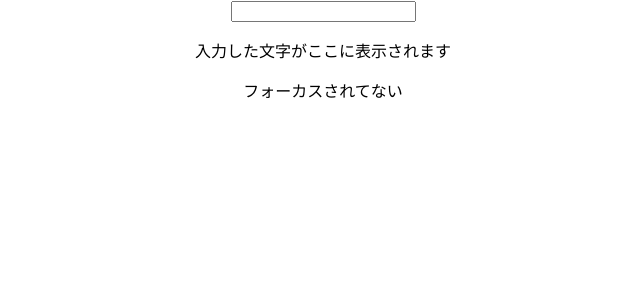
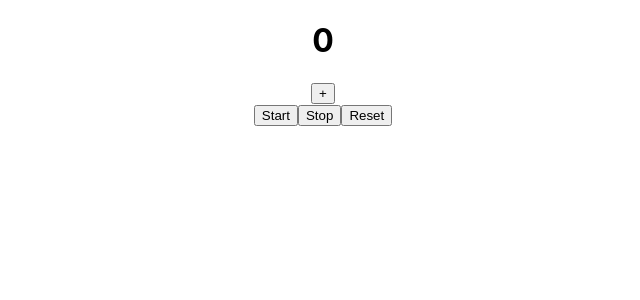
Before and after one commit to sakiko21/sample1, a React (Create React App) app: page / in a window 1280 px wide. Shown: the top 300 px of the page, without its empty margins (317-957 px from the left). Built offline with nearby package versions, Linux system fonts and the light colour scheme.

Commit message:
ストップウオッチ

```diff
--- a/src/App.js
+++ b/src/App.js
@@ -6,13 +6,13 @@ import ReactStars from './components/ReactStars';
 import data from './data.json';
 import CountButton from './components/countButton';
 import TextField from './components/TextField'
-
+import StopWatch from './components/StopWatch';
 
 
 function App() {
   return (
     <div className="App">
-       <TextField />
+       <StopWatch />
     </div>
   );
 }
--- /dev/null
+++ b/src/components/StopWatch.js
@@ -0,0 +1,36 @@
+import { useState, useEffect } from 'react';
+export default function StopWatch(){
+    const [counter, setCounter] = useState(0);
+    const [isRunning, setIsRunning] = useState(false);
+
+useEffect(() => {
+    if (isRunning) {
+        const interval = setInterval(() => {
+            setCounter(counter => Math.round((counter + 0.01) * 100) / 100);
+        }, 10);
+        return () => clearInterval(interval);
+    }
+}, [isRunning]);
+//isRunningがtrueなら、setIntervalが実行されて、カウンターが一秒ごとに+1し続ける
+
+function start(){
+    setIsRunning(true);
+}
+function stop(){
+    setIsRunning(false);
+}
+function reset(){
+    setIsRunning(false);
+    setCounter(0);
+}
+
+    return <div className="container">
+            <h1>{counter}</h1>
+            <button onClick={() => setCounter(counter + 1)}>+</button>
+            <div className="stopwatch-buttons">
+                <button onClick={start}>Start</button>
+                <button onClick={stop}>Stop</button>
+                <button onClick={reset}>Reset</button>
+            </div>
+        </div>
+}
```
Also changed, not shown: 1 other file (tests, documents, lock files or other folders).
